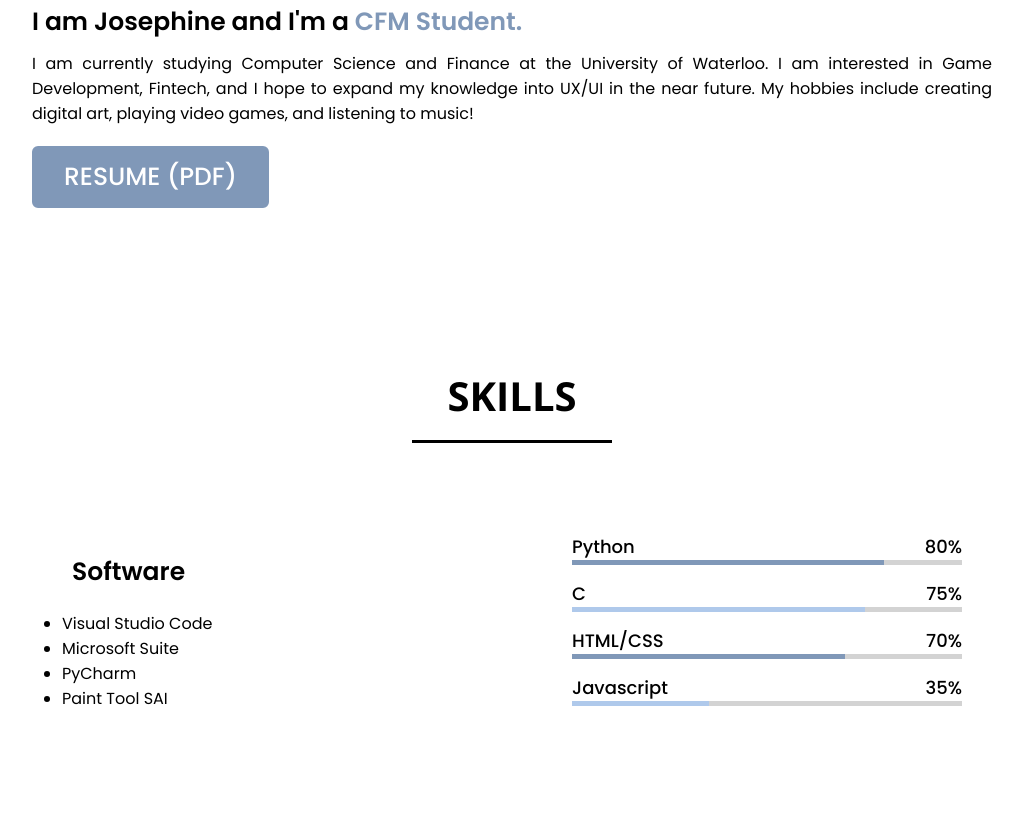
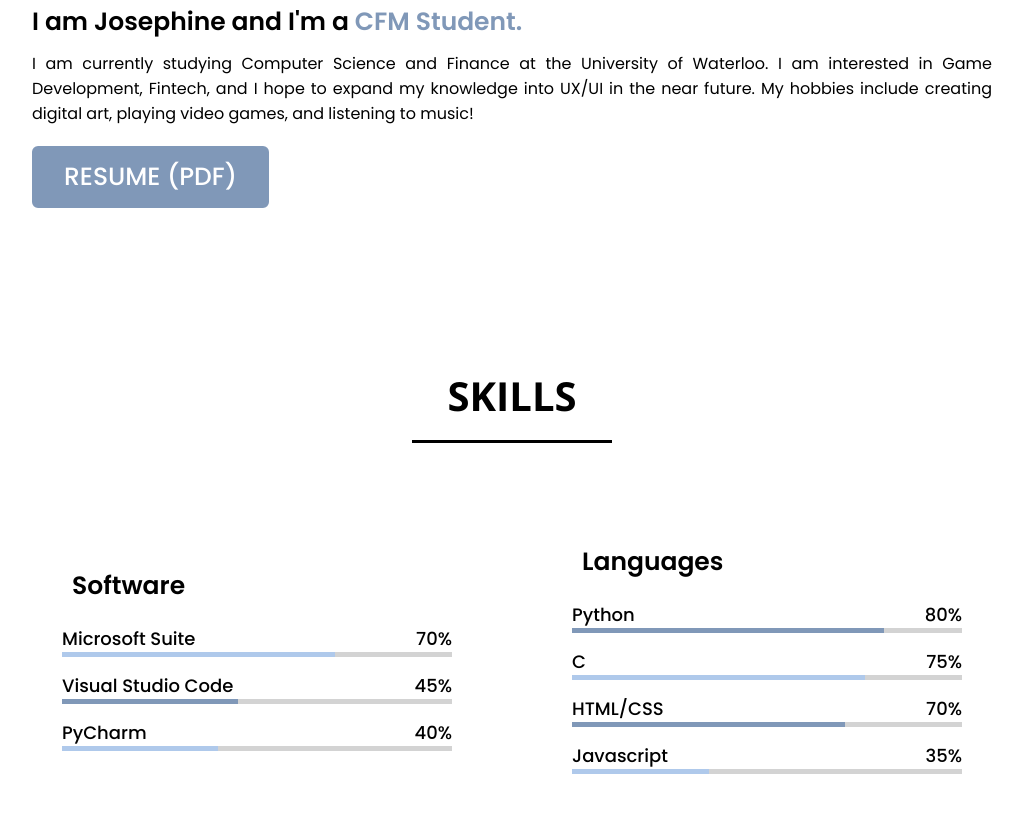
Before and after one commit to josephine-w/archived-portfolio, a plain HTML site: page index.html in a window 1280 px wide. Shown: the part 1472-2294 px from the top of the page, without its empty margins (128-1150 px from the left). Drawn offline with nearby package versions, Linux system fonts and the light colour scheme.

Commit message:
update skills

```diff
--- a/index.html
+++ b/index.html
@@ -67,16 +67,30 @@
             <h2 class="title">SKILLS</h2>
             <div class="skills-content">
                 <div class="column left"><div class="text">Software</div>
-                <p>
-                    <ul>
-                        <li>Visual Studio Code</li>
-                        <li>Microsoft Suite</li>
-                        <li>PyCharm</li>
-                        <li>Paint Tool SAI</li>
-                    </ul></p>
+                <div class="bars">
+                    <div class="info">
+                        <span>Microsoft Suite</span>
+                        <span>70%</span>
+                    </div>
+                    <div class="line msuite"></div>
+                </div>
+                <div class="bars">
+                    <div class="info">
+                        <span>Visual Studio Code</span>
+                        <span>45%</span>
+                    </div>
+                    <div class="line vscode"></div>
+                </div>
+                <div class="bars">
+                    <div class="info">
+                        <span>PyCharm</span>
+                        <span>40%</span>
+                    </div>
+                    <div class="line pycharm"></div>
+                </div>
                 </div>
 
-            <div class="column right">
+            <div class="column right"><div class="text">Languages</div>
                 <div class="bars">
                     <div class="info">
                         <span>Python</span>
--- a/style.css
+++ b/style.css
@@ -291,7 +291,8 @@ section {
     width: calc(50% - 30px);
 }
 
-.skills .skills-content .left .text {
+.skills .skills-content .left .text,
+.skills .skills-content .right .text {
     font-size: 25px;
     font-weight: 600;
     margin-bottom: 10px;
@@ -299,21 +300,26 @@ section {
 }
 
 
+.skills .skills-content .left .bars,
 .skills .skills-content .right .bars {
     margin-bottom: 15px;
 }
 
+.skills .skills-content .left .info,
 .skills .skills-content .right .info {
     display: flex;
     align-items: center;
     justify-content: space-between;
 }
 
+.skills .skills-content .left span,
 .skills .skills-content .right span {
     font-weight: 500;
     font-size: 18px;
 }
 
+
+.skills .skills-content .left .line,
 .skills .skills-content .right .line {
     height: 5px;
     width: 100%;
@@ -321,6 +327,7 @@ section {
     position: relative;
 }
 
+.skills .skills-content .left .line::before,
 .skills .skills-content .right .line::before {
     content: "";
     position: absolute;
@@ -348,6 +355,23 @@ section {
     width: 35%;
     background: #afc9eb;
 }
+
+.skills .skills-content .left .msuite::before {
+    width: 70%;
+    background: #afc9eb;
+}
+
+.skills .skills-content .left .vscode::before {
+    width: 45%;
+    background: #8098b8;
+}
+
+.skills .skills-content .left .pycharm::before {
+    width: 40%;
+    background: #afc9eb;
+}
+
+
 
 
 /* responsive media query start */
```
